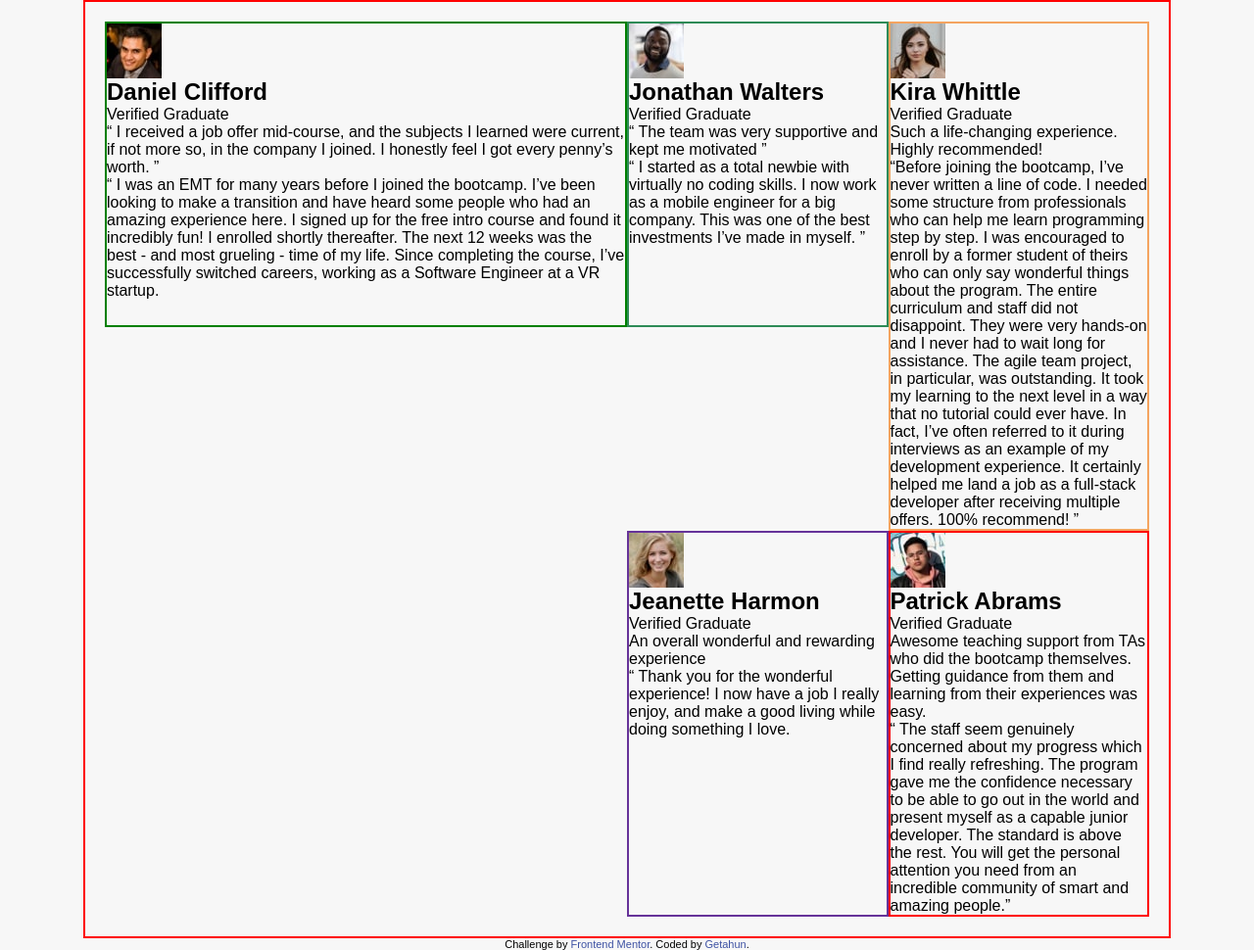
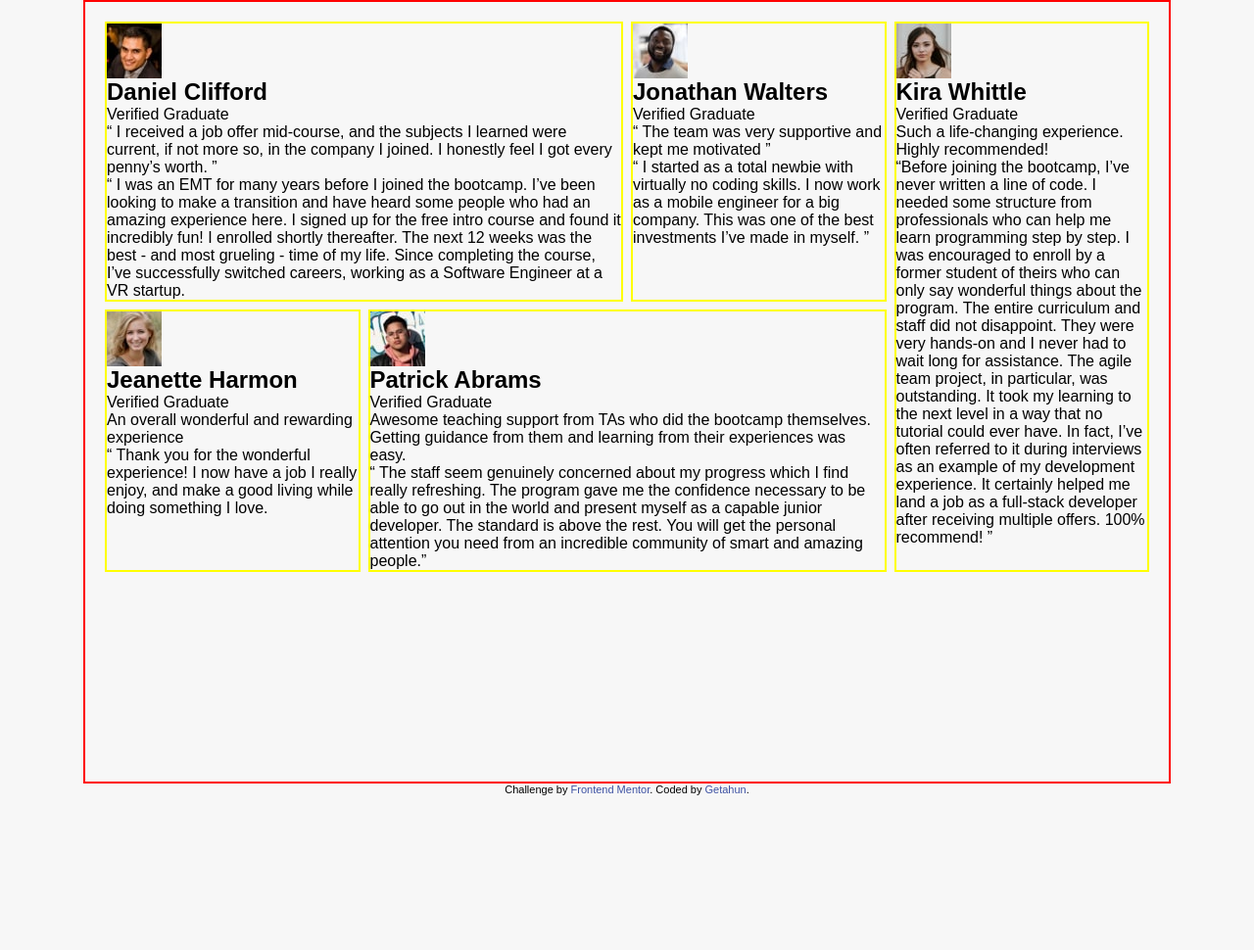
Before and after one commit to getishe/testimonials-grid-section-main, a plain HTML site: page index.html in a window 1280 px wide. Shown: the whole page at 98% size. After the commit the page ends 812 px from the top, so only its background shows below. Drawn offline with Linux system fonts and the light colour scheme; a web font is replaced by a local one.

Commit message:
Refactor styles.css for improved layout and organization of the testimonials grid

```diff
--- a/index.html
+++ b/index.html
@@ -31,6 +31,7 @@
   </head>
   <body>
     <main class="testimonial-grid">
+      <div class="testimonial-danial">
         <article class="testimonial testimonial-daniel">
           <header class="testimonial__header">
             <img
@@ -48,16 +49,17 @@
           </p>
 
           <p class="testimonial__text">
-          “ I was an EMT for many years before I joined the bootcamp. I’ve been
-          looking to make a transition and have heard some people who had an
-          amazing experience here. I signed up for the free intro course and
-          found it incredibly fun! I enrolled shortly thereafter. The next 12
-          weeks was the best - and most grueling - time of my life. Since
-          completing the course, I’ve successfully switched careers, working as
-          a Software Engineer at a VR startup.
+            “ I was an EMT for many years before I joined the bootcamp. I’ve
+            been looking to make a transition and have heard some people who had
+            an amazing experience here. I signed up for the free intro course
+            and found it incredibly fun! I enrolled shortly thereafter. The next
+            12 weeks was the best - and most grueling - time of my life. Since
+            completing the course, I’ve successfully switched careers, working
+            as a Software Engineer at a VR startup.
           </p>
         </article>
-
+      </div>
+      <div class="testimonial-jonathan">
         <article class="testimonial testimonial-jonathan">
           <header class="testimonial__header">
             <img
@@ -74,11 +76,12 @@
 
           <p class="testimonial__text">
             “ I started as a total newbie with virtually no coding skills. I now
-          work as a mobile engineer for a big company. This was one of the best
-          investments I’ve made in myself. ”
+            work as a mobile engineer for a big company. This was one of the
+            best investments I’ve made in myself. ”
           </p>
         </article>
-
+      </div>
+      <div class="testimonial-jeanette">
         <article class="testimonial testimonial-jeanette">
           <header class="testimonial__header">
             <img
@@ -98,7 +101,8 @@
             enjoy, and make a good living while doing something I love.
           </p>
         </article>
-
+      </div>
+      <div class="testimonial-patrick">
         <article class="testimonial testimonial-patrick">
           <header class="testimonial__header">
             <img
@@ -117,14 +121,15 @@
 
           <p class="testimonial__text">
             “ The staff seem genuinely concerned about my progress which I find
-          really refreshing. The program gave me the confidence necessary to be
-          able to go out in the world and present myself as a capable junior
-          developer. The standard is above the rest. You will get the personal
-          attention you need from an incredible community of smart and amazing
-          people.”
+            really refreshing. The program gave me the confidence necessary to
+            be able to go out in the world and present myself as a capable
+            junior developer. The standard is above the rest. You will get the
+            personal attention you need from an incredible community of smart
+            and amazing people.”
           </p>
         </article>
-
+      </div>
+      <div class="testimonial-kira">
         <article class="testimonial testimonial-kira">
           <header class="testimonial__header">
             <img
@@ -143,16 +148,18 @@
             “Before joining the bootcamp, I’ve never written a line of code. I
             needed some structure from professionals who can help me learn
             programming step by step. I was encouraged to enroll by a former
-          student of theirs who can only say wonderful things about the program.
-          The entire curriculum and staff did not disappoint. They were very
-          hands-on and I never had to wait long for assistance. The agile team
-          project, in particular, was outstanding. It took my learning to the
-          next level in a way that no tutorial could ever have. In fact, I’ve
-          often referred to it during interviews as an example of my development
-          experience. It certainly helped me land a job as a full-stack
-          developer after receiving multiple offers. 100% recommend! ”
+            student of theirs who can only say wonderful things about the
+            program. The entire curriculum and staff did not disappoint. They
+            were very hands-on and I never had to wait long for assistance. The
+            agile team project, in particular, was outstanding. It took my
+            learning to the next level in a way that no tutorial could ever
+            have. In fact, I’ve often referred to it during interviews as an
+            example of my development experience. It certainly helped me land a
+            job as a full-stack developer after receiving multiple offers. 100%
+            recommend! ”
           </p>
         </article>
+      </div>
     </main>
     <div class="attribution">
       Challenge by
--- a/styles.css
+++ b/styles.css
@@ -42,42 +42,86 @@ textarea {
 
 main.testimonial-grid {
   max-width: 1110px;
+  height: 100vh;
   margin: 0 auto;
   border: 2px solid red;
   padding: 20px;
   display: grid;
   grid-template-columns: repeat(4, 1fr);
+  grid-template-rows: repeat(4, 1fr);
+  gap: 8px;
 }
 
 article {
   border: 2px solid yellow;
 }
 
-article.testimonial-daniel {
-  border: 2px solid green;
-  grid-column: 1/3;
-  grid-row: 1/2;
-  height: 60%;
+.testimonial-danial {
+  /* border: 2px solid green; */
+  grid-column: 1 / 3;
+  grid-row: 1;
+  height: 100%;
 }
 
-article.testimonial-jonathan {
-  border: 2px solid seagreen;
+.testimonial-jonathan {
+  /* border: 2px solid seagreen; */
   grid-row: 1;
-  height: 60%;
-  /* grid-column: 1; */
+  grid-column: 3;
+  height: 100%;
 }
-article.testimonial-kira {
-  border: 2px solid sandybrown;
+.testimonial-kira {
+  /* border: 2px solid sandybrown; */
   grid-column: 4;
-  grid-row: 1;
+  grid-row: 1/3;
+  height: 100%;
 }
 
-article.testimonial-jeanette {
-  border: 2px solid rebeccapurple;
-  grid-column: 3;
-  /* grid-row: 1; */
+.testimonial-jeanette {
+  /* border: 2px solid rebeccapurple; */
+  grid-column: 1;
+  grid-row: 2;
+  height: 100%;
 }
 
-article.testimonial-patrick {
-  border: 2px solid red;
+.testimonial-patrick {
+  /* border: 2px solid red; */
+  grid-row: 2;
+  grid-column: 2/4;
 }
+
+/* .parent {
+    display: grid;
+    grid-template-columns: repeat(5, 1fr);
+    grid-template-rows: repeat(5, 1fr);
+    gap: 8px;
+}
+
+.div1 {
+    grid-column: span 2 / span 2;
+    grid-row: span 3 / span 3;
+}
+
+.div2 {
+    grid-row: span 3 / span 3;
+    grid-column-start: 3;
+}
+
+.div3 {
+    grid-row: span 3 / span 3;
+    grid-column-start: 1;
+    grid-row-start: 4;
+}
+
+.div4 {
+    grid-column: span 2 / span 2;
+    grid-row: span 3 / span 3;
+    grid-column-start: 2;
+    grid-row-start: 4;
+}
+
+.div5 {
+    grid-row: span 6 / span 6;
+    grid-column-start: 4;
+    grid-row-start: 1;
+}
+         */
```
Lines whose indentation alone changed are shown as unchanged.
